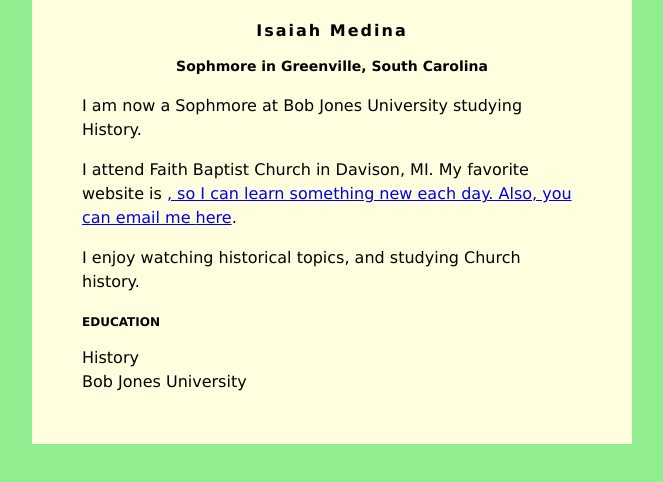
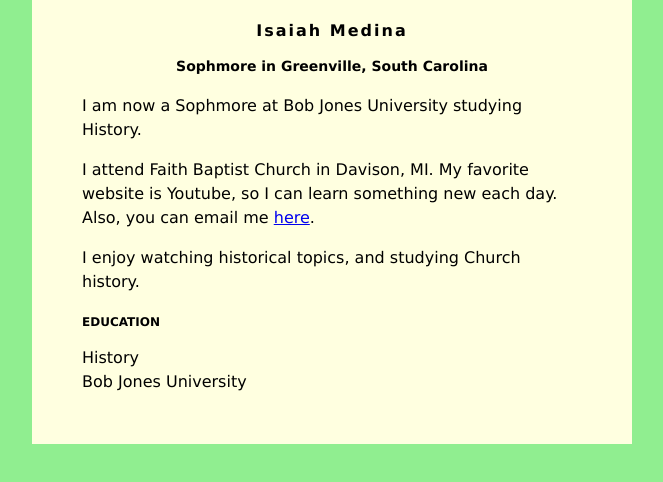
Before and after one commit to Isaiahjm24/Isaiahjm24.github.io, a plain HTML site: page index.html in a window 1280 px wide. Shown: the whole page, without its empty margins (308-971 px from the left). Drawn offline with Linux system fonts and the light colour scheme.

Commit message:
Update index.html

```diff
--- a/index.html
+++ b/index.html
@@ -35,8 +35,7 @@ h3 {
 
          <p>I am now a Sophmore at Bob Jones University studying History.</p>
          <p>
-            I attend Faith Baptist Church in Davison, MI. My favorite website is
-            <a href=https://www.youtube.com/here</a>, so I can learn something new each day. Also, you can email me
+            I attend Faith Baptist Church in Davison, MI. My favorite website is Youtube, so I can learn something new each day. Also, you can email me
             <a href=imedi086@students.bju.edu>here</a>.
          </p>
          <p>
```
